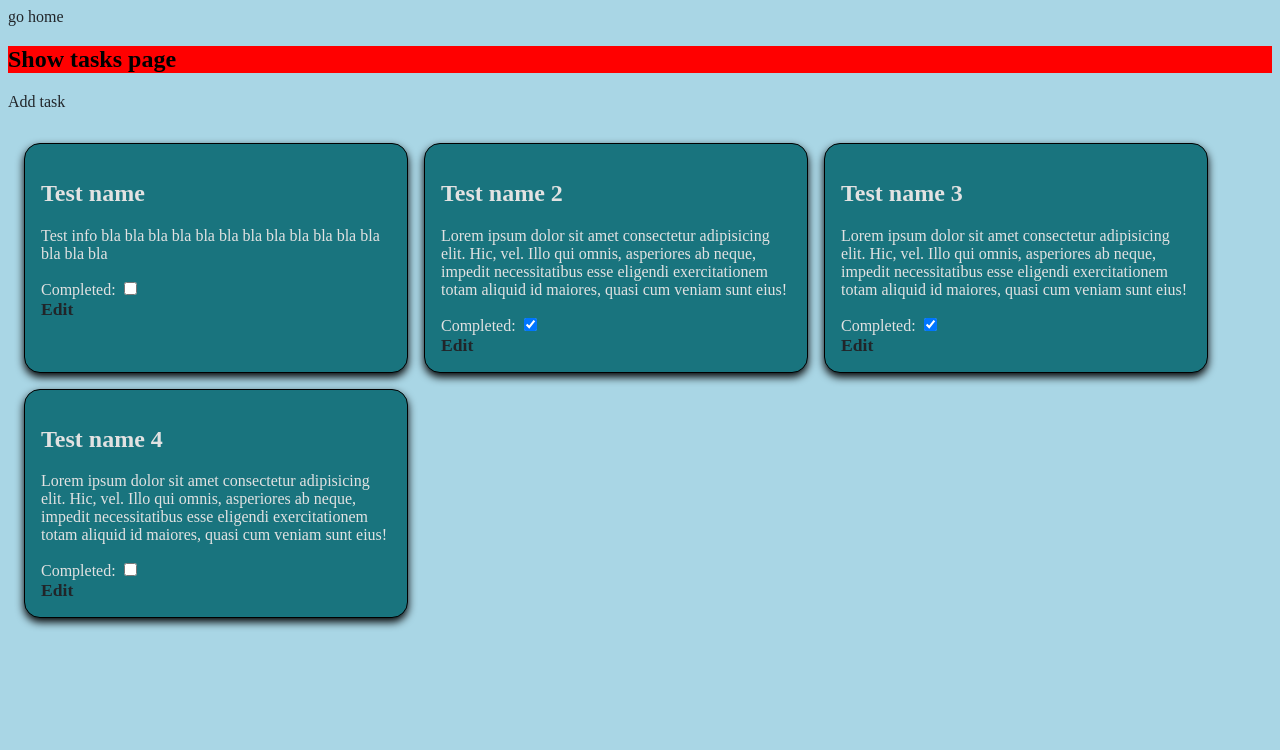
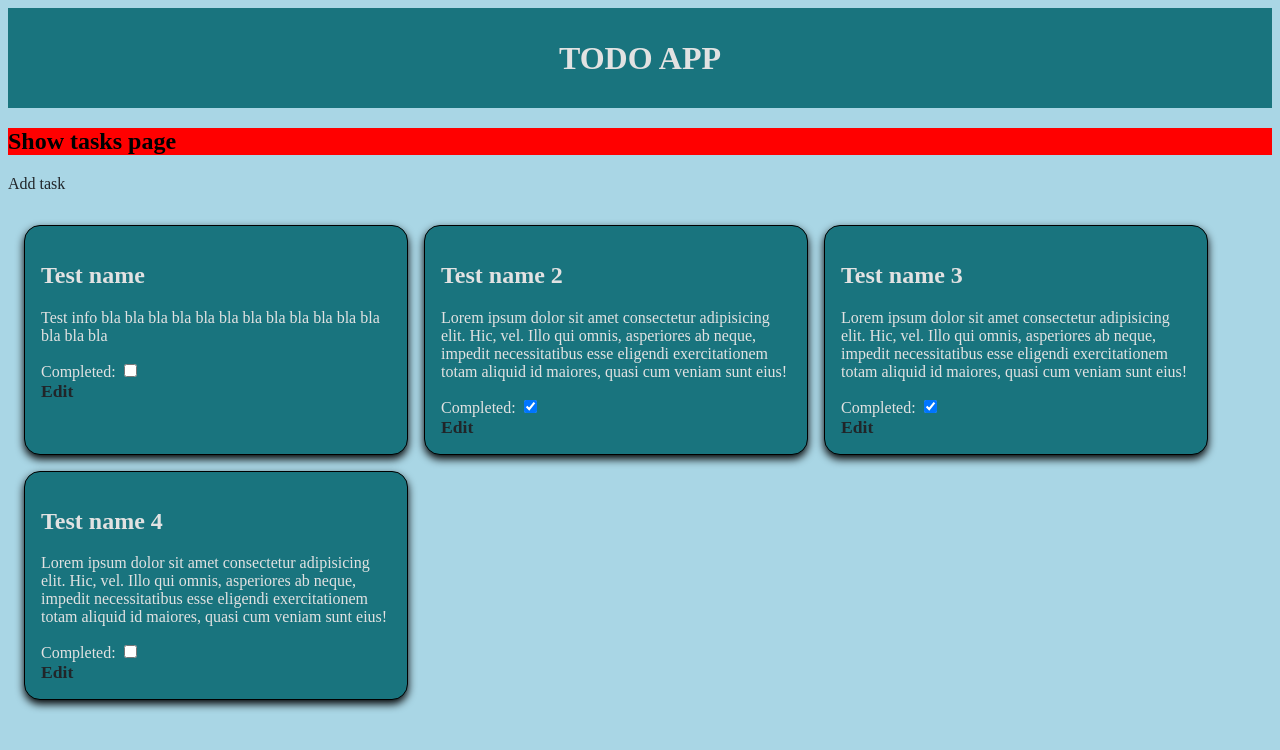
Before and after one commit to slysnek/liga-traineeship-project, a React (Create React App) app: page / in a window 1280 px wide. Shown: the top 750 px of the page. Built offline with nearby package versions, Linux system fonts and the light colour scheme; the HTML template or start-up script is replaced by a standard one.

Commit message:
feat: add some styles to layout

```diff
--- a/src/components/Layout/Layout.module.css
+++ b/src/components/Layout/Layout.module.css
@@ -0,0 +1,14 @@
+@import '../../index.css';
+
+.header{
+    display: flex;
+    flex-direction: row;
+    justify-content: center;
+    align-items: center;
+    min-height: 100px;
+    background-color: var(--bg-color2);
+}
+
+.logo{
+    color: var(--font-color);
+}
--- a/src/components/Layout/Layout.tsx
+++ b/src/components/Layout/Layout.tsx
@@ -1,5 +1,5 @@
 import { Link, Outlet, useSearchParams, useNavigate } from 'react-router-dom';
-
+import styles from './Layout.module.css';
 const Layout = () => {
   const navigate = useNavigate();
 
@@ -12,9 +12,9 @@ const Layout = () => {
 
   return (
     <>
-      <header>
+      <header className={styles.header}>
         <Link onClick={handleGoHome} to="/">
-          go home
+          <h1 className={styles.logo}>TODO APP</h1>
         </Link>
       </header>
       <main>
```
